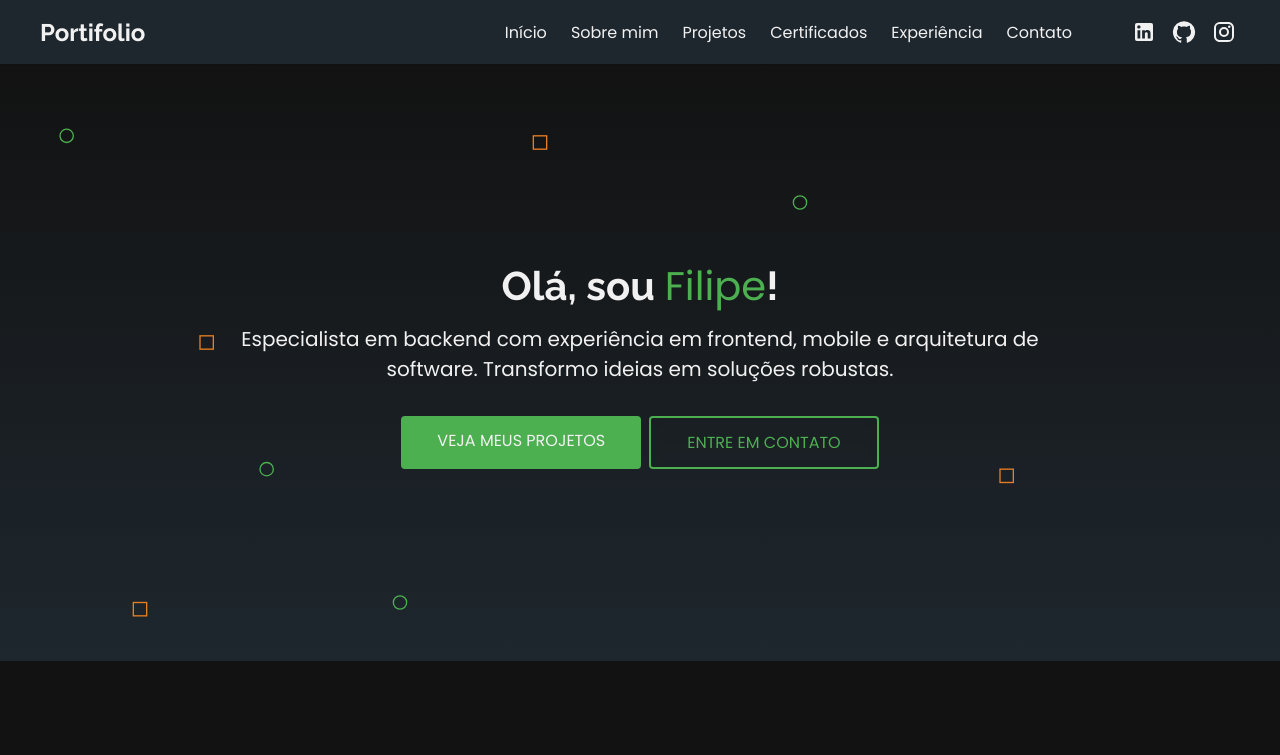
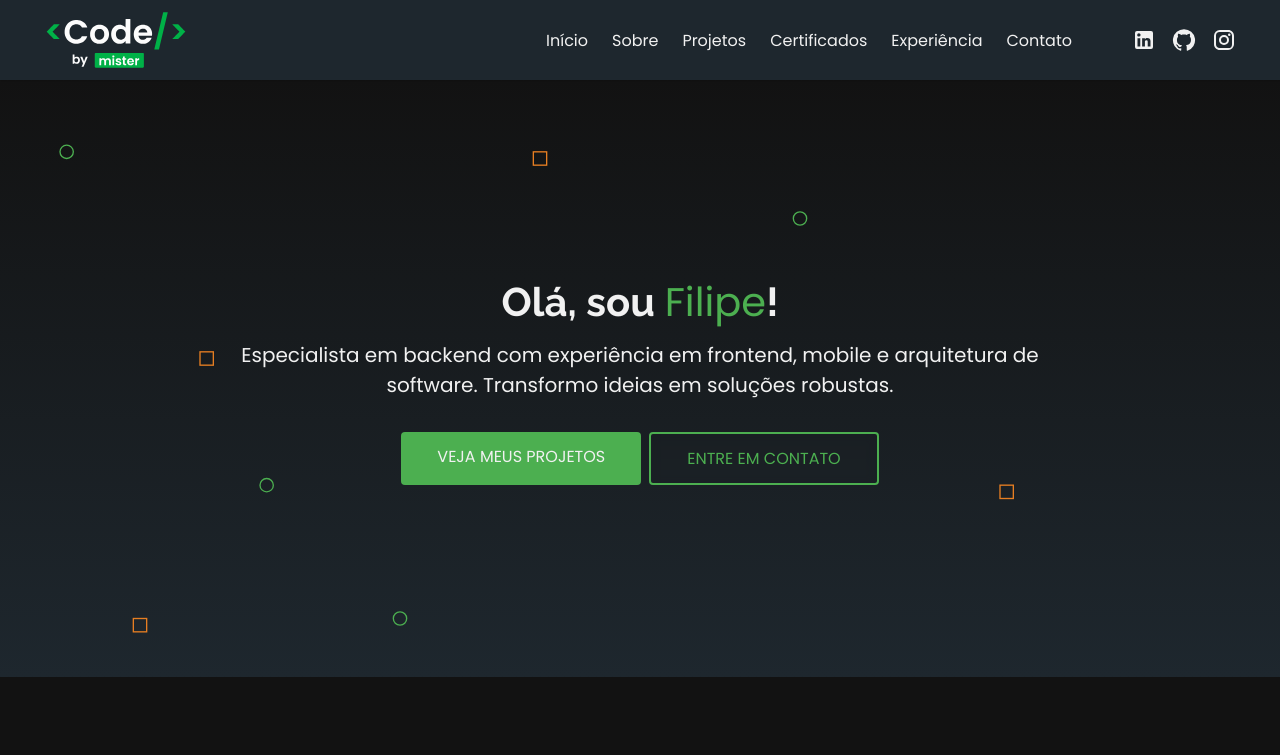
Before and after one commit to mrffilipe/code-by-mister, a React (Vite) app: page / in a window 1280 px wide. Shown: the top 755 px of the page. Built offline with nearby package versions, Linux system fonts and the light colour scheme.

Commit message:
Add adjustments

```diff
--- a/src/components/Contact/styles.module.css
+++ b/src/components/Contact/styles.module.css
@@ -31,6 +31,10 @@
 	margin-top: 16px;
 }
 
+.social_media a {
+	color: var(--color-text-primary);
+}
+
 .social_media a:hover {
 	transform: translateY(-5px);
 }
--- a/src/components/Footer/index.tsx
+++ b/src/components/Footer/index.tsx
@@ -1,15 +1,14 @@
+import styles from "./styles.module.css";
+
+import Logo from "../Logo";
 import SocialMedia from "../SocialMedia";
-
-import styles from "./styles.module.css";
 
 const Footer = () => {
 	return (
 		<footer className={styles.footer}>
 			<div className={styles.container}>
 				<div className={styles.links}>
-					<div className={styles.logo}>
-						<h2>Portifolio</h2>
-					</div>
+					<Logo />
 					<nav className={styles.navigation}>
 						<span>Links úteis</span>
 						<a href="#about" className={styles.link}>
--- a/src/components/Header/index.tsx
+++ b/src/components/Header/index.tsx
@@ -3,9 +3,8 @@ import { useState } from "react";
 
 import styles from "./styles.module.css";
 
+import Logo from "../Logo";
 import SocialMedia from "../SocialMedia";
-
-// import LogoImg from "../../assets/img/logo.png";
 
 const Header = () => {
 	const [isMenuOpen, setIsMenuOpen] = useState(false);
@@ -23,10 +22,7 @@ const Header = () => {
 	return (
 		<header className={styles.header}>
 			<div className={styles.container}>
-				<div className={styles.logo}>
-					<h2>Portifolio</h2>
-					{/* <img src={LogoImg} alt="Logo" /> */}
-				</div>
+				<Logo />
 				<button
 					className={styles.menu_button}
 					type="button"
@@ -52,7 +48,7 @@ const Header = () => {
 							<a href="#home">Início</a>
 						</li>
 						<li>
-							<a href="#about">Sobre mim</a>
+							<a href="#about">Sobre</a>
 						</li>
 						<li>
 							<a href="#projects">Projetos</a>
--- a/src/components/Header/styles.module.css
+++ b/src/components/Header/styles.module.css
@@ -11,17 +11,6 @@
 	align-items: center;
 	margin: 0 auto;
 	max-width: 1200px;
-}
-
-.logo {
-	display: flex;
-	justify-content: center;
-	align-items: center;
-}
-
-.logo img {
-	height: 48px;
-	pointer-events: none;
 }
 
 .menu_button {
@@ -125,7 +114,7 @@
 	.header {
 		position: sticky;
 		top: 0;
-		padding: 16px var(--horizontal-padding);
+		padding: 4px var(--horizontal-padding);
 		z-index: 999;
 		box-shadow: 1px 1px 1px rgba(0, 0, 0, 0.1);
 	}
@@ -170,10 +159,6 @@
 }
 
 @media (min-width: 1024px) {
-	.logo img {
-		height: 72px;
-	}
-
 	.social_media a {
 		padding: 4px;
 	}
--- /dev/null
+++ b/src/components/Logo/index.tsx
@@ -0,0 +1,13 @@
+import styles from "./styles.module.css";
+
+import LogoSvg from "../../assets/svg/logo.svg";
+
+const Logo = () => {
+	return (
+		<div className={styles.logo}>
+			<img src={LogoSvg} alt="Code by Mister" />
+		</div>
+	);
+};
+
+export default Logo;
--- /dev/null
+++ b/src/components/Logo/styles.module.css
@@ -0,0 +1,16 @@
+.logo {
+	display: flex;
+	justify-content: center;
+	align-items: center;
+}
+
+.logo img {
+	height: 48px;
+	pointer-events: none;
+}
+
+@media (min-width: 1024px) {
+	.logo img {
+		height: 72px;
+	}
+}
```
Also changed, not shown: src/assets/svg/logo.svg (added).
